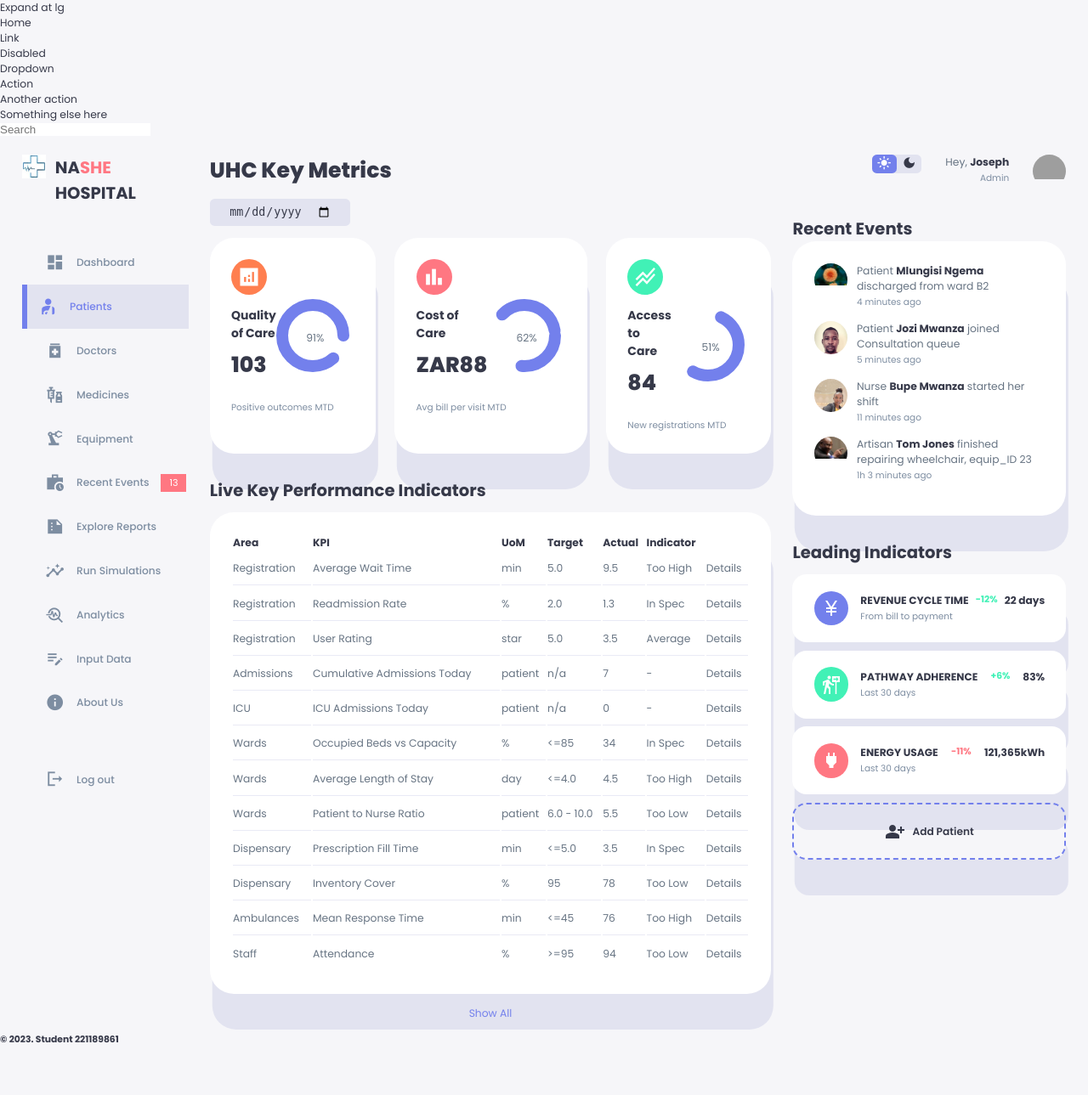
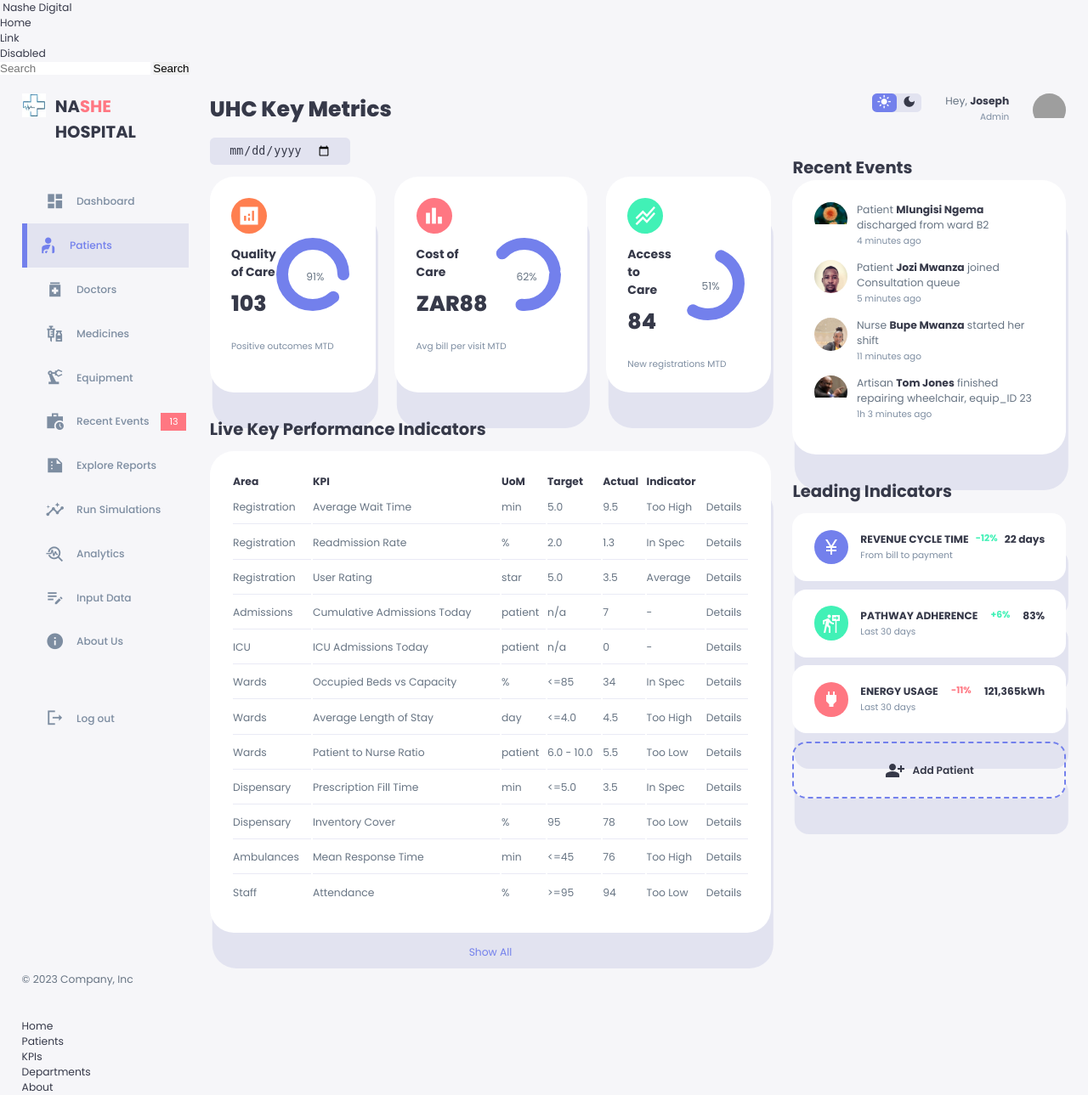
Before and after one commit to Yuska-Jozi/responsive-hospital-dashboard, a Flask app: page / in a window 1280 px wide. Shown: the whole page at 85% size. Before the commit the page ends 1228 px from the top, so only its background shows below. Run offline with Flask 3, Linux system fonts and the light colour scheme; grey boxes are pictures that could not be loaded.

Commit message:
added functionality to footer links

```diff
--- /dev/null
+++ b/templates/footer.html
@@ -0,0 +1,17 @@
+<div class="container">
+  <footer class="d-flex flex-wrap justify-content-between align-items-center py-3 my-4 border-top">
+    <p class="col-md-4 mb-0 text-body-secondary">&copy; 2023 Company, Inc</p>
+
+    <a href="/" class="col-md-4 d-flex align-items-center justify-content-center mb-3 mb-md-0 me-md-auto link-body-emphasis text-decoration-none">
+      <svg class="bi me-2" width="40" height="32"><use xlink:href="#bootstrap"/></svg>
+    </a>
+
+    <ul class="nav col-md-4 justify-content-end">
+      <li class="nav-item"><a href="https://www.nashedigital.com" class="nav-link px-2 text-body-secondary">Home</a></li>
+      <li class="nav-item"><a href="#" class="nav-link px-2 text-body-secondary">Patients</a></li>
+      <li class="nav-item"><a href="https:www.nashedigital.com/kpis" class="nav-link px-2 text-body-secondary">KPIs</a></li>
+      <li class="nav-item"><a href="#" class="nav-link px-2 text-body-secondary">Departments</a></li>
+      <li class="nav-item"><a href="#" class="nav-link px-2 text-body-secondary">About</a></li>
+    </ul>
+  </footer>
+</div>
--- a/templates/index.html
+++ b/templates/index.html
@@ -85,7 +85,7 @@
 </span>
           <h3>Input Data</h3>
         </a>
-        <a href="#">
+        <a href="https://www.google.com/search?q=Who is Nashe Digital?">
           <span class="material-icons-sharp">
 info
 </span>
@@ -308,7 +308,7 @@
     </div>
     <!---------- END OF RIGHT ---------->
   </div>
-  <h5 align-items="center">© 2023. Student 221189861</h5>
+  {% include 'footer.html' %}
   <script src="static/index.js"></script>
 </body>
 </html>
--- a/templates/nav.html
+++ b/templates/nav.html
@@ -1,11 +1,10 @@
-<nav class="navbar navbar-expand-lg navbar-dark bg-dark" aria-label="Fifth navbar example">
-    <div class="container-fluid">
-    <a class="navbar-brand" href="#">Expand at lg</a>
-    <button class="navbar-toggler" type="button" data-bs-toggle="collapse" data-bs-target="#navbarsExample05" aria-controls="navbarsExample05" aria-expanded="false" aria-label="Toggle navigation">
+<nav class="navbar navbar-expand-lg bg-body-tertiary">
+  <div class="container-fluid">
+    <button class="navbar-toggler" type="button" data-bs-toggle="collapse" data-bs-target="#navbarTogglerDemo03" aria-controls="navbarTogglerDemo03" aria-expanded="false" aria-label="Toggle navigation">
       <span class="navbar-toggler-icon"></span>
     </button>
-
-    <div class="collapse navbar-collapse" id="navbarsExample05">
+    <a class="navbar-brand" href="#">Nashe Digital</a>
+    <div class="collapse navbar-collapse" id="navbarTogglerDemo03">
       <ul class="navbar-nav me-auto mb-2 mb-lg-0">
         <li class="nav-item">
           <a class="nav-link active" aria-current="page" href="#">Home</a>
@@ -16,17 +15,10 @@
         <li class="nav-item">
           <a class="nav-link disabled" aria-disabled="true">Disabled</a>
         </li>
-        <li class="nav-item dropdown">
-          <a class="nav-link dropdown-toggle" href="#" data-bs-toggle="dropdown" aria-expanded="false">Dropdown</a>
-          <ul class="dropdown-menu">
-            <li><a class="dropdown-item" href="#">Action</a></li>
-            <li><a class="dropdown-item" href="#">Another action</a></li>
-            <li><a class="dropdown-item" href="#">Something else here</a></li>
-          </ul>
-        </li>
       </ul>
-      <form role="search">
-        <input class="form-control" type="search" placeholder="Search" aria-label="Search">
+      <form class="d-flex" role="search">
+        <input class="form-control me-2" type="search" placeholder="Search" aria-label="Search">
+        <button class="btn btn-outline-success" type="submit">Search</button>
       </form>
     </div>
   </div>
```
